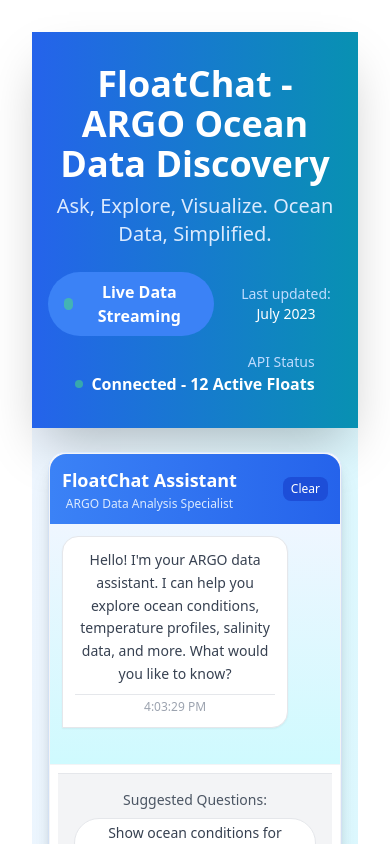
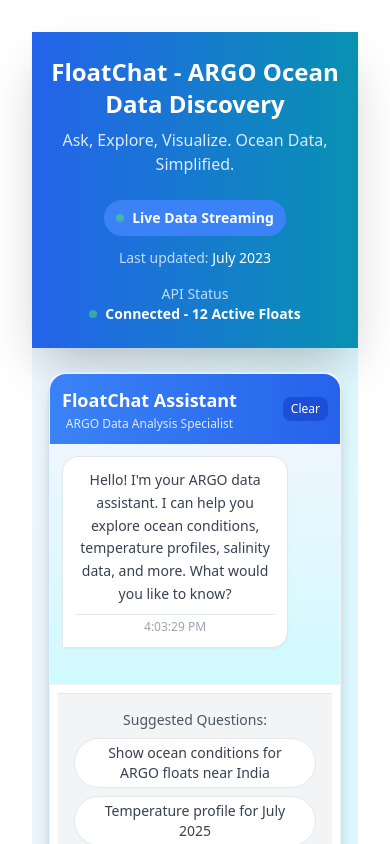
Before and after one commit to shreekant-lohagale/FloatChat-ARGO-Ocean-Data-Discovery, a React (Vite) app: page / in a window 390 px wide. Shown: the top 844 px of the page. Built offline with nearby package versions, Linux system fonts and the light colour scheme; the HTML template or start-up script is replaced by a standard one.

Commit message:
Update Header.jsx
refactor(ui): make Header responsive with scalable typography, spacing, and improved layout for small screens

```diff
--- a/src/components/Header.jsx
+++ b/src/components/Header.jsx
@@ -3,29 +3,33 @@ import React from 'react';
 const Header = () => {
   return (
     <header className="bg-gradient-to-r from-blue-600 to-cyan-600 text-white shadow-2xl">
-      <div className="container mx-auto px-4 py-8">
+      <div className="container mx-auto px-4 sm:px-6 py-6 md:py-8">
         <div className="text-center mb-6">
-          <h1 className="text-4xl font-bold mb-2">FloatChat - ARGO Ocean Data Discovery</h1>
-          <p className="text-xl text-blue-100">Ask, Explore, Visualize. Ocean Data, Simplified.</p>
+          <h1 className="text-2xl sm:text-3xl md:text-4xl font-bold mb-2 sm:mb-3">
+            FloatChat - ARGO Ocean Data Discovery
+          </h1>
+          <p className="text-base sm:text-lg md:text-xl text-blue-100 px-2">
+            Ask, Explore, Visualize. Ocean Data, Simplified.
+          </p>
         </div>
 
-        <div className="flex flex-col md:flex-row justify-between items-center space-y-4 md:space-y-0">
-          <div className="flex items-center space-x-4">
-            <div className="flex items-center space-x-2 bg-blue-500 px-4 py-2 rounded-full">
-              <div className="w-3 h-3 bg-green-400 rounded-full animate-pulse"></div>
-              <span className="font-semibold">Live Data Streaming</span>
+        <div className="flex flex-col sm:flex-row justify-between items-center space-y-4 sm:space-y-0">
+          <div className="flex flex-col sm:flex-row items-center space-y-3 sm:space-y-0 sm:space-x-4">
+            <div className="flex items-center space-x-2 bg-blue-500 px-3 py-2 sm:px-4 sm:py-2 rounded-full">
+              <div className="w-2 h-2 sm:w-3 sm:h-3 bg-green-400 rounded-full animate-pulse"></div>
+              <span className="font-semibold text-sm sm:text-base">Live Data Streaming</span>
             </div>
-            <div className="text-sm">
+            <div className="text-sm text-center sm:text-left">
               <span className="text-blue-200">Last updated:</span> July 2023
             </div>
           </div>
 
           <div className="flex items-center space-x-4">
-            <div className="text-right">
+            <div className="text-center sm:text-right">
               <div className="text-sm text-blue-200">API Status</div>
-              <div className="flex items-center space-x-2">
+              <div className="flex items-center justify-center sm:justify-start space-x-2">
                 <div className="w-2 h-2 bg-green-400 rounded-full animate-pulse"></div>
-                <span className="font-semibold">Connected - 12 Active Floats</span>
+                <span className="font-semibold text-sm sm:text-base">Connected - 12 Active Floats</span>
               </div>
             </div>
           </div>
```
